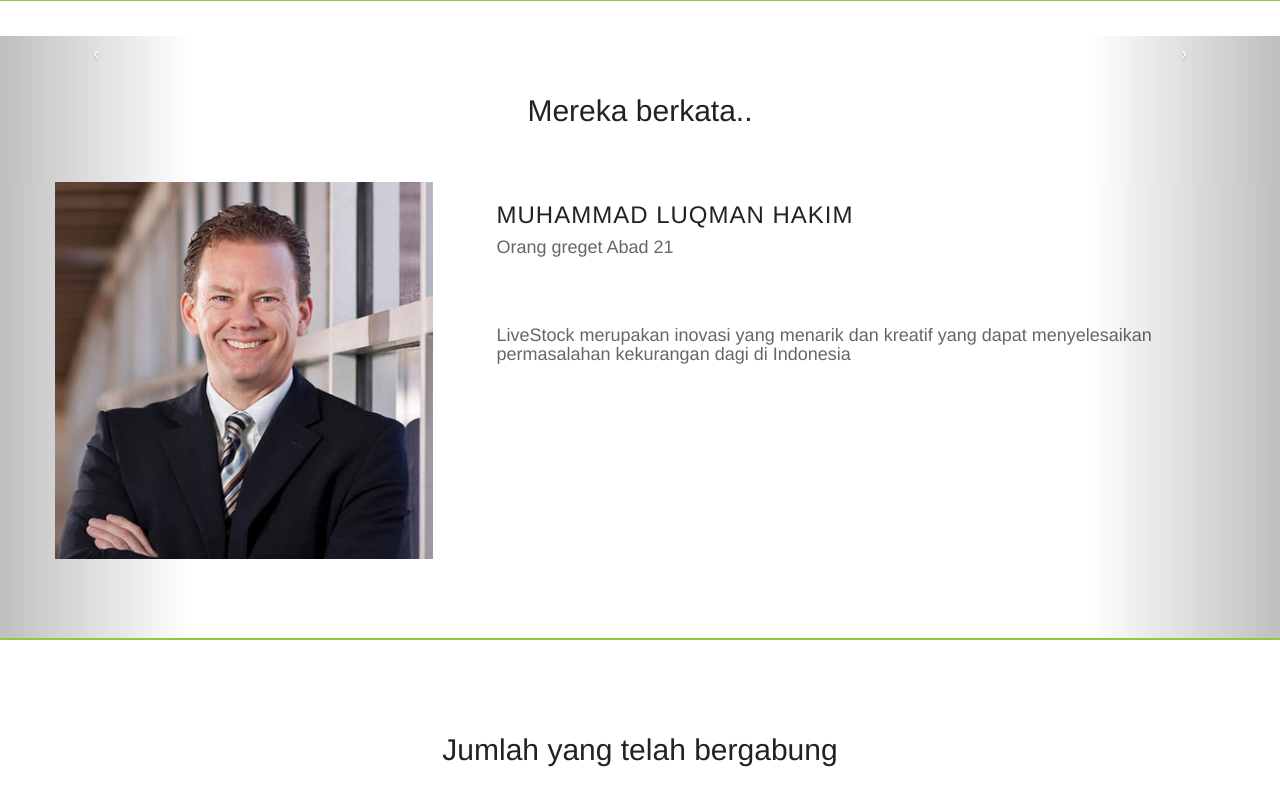
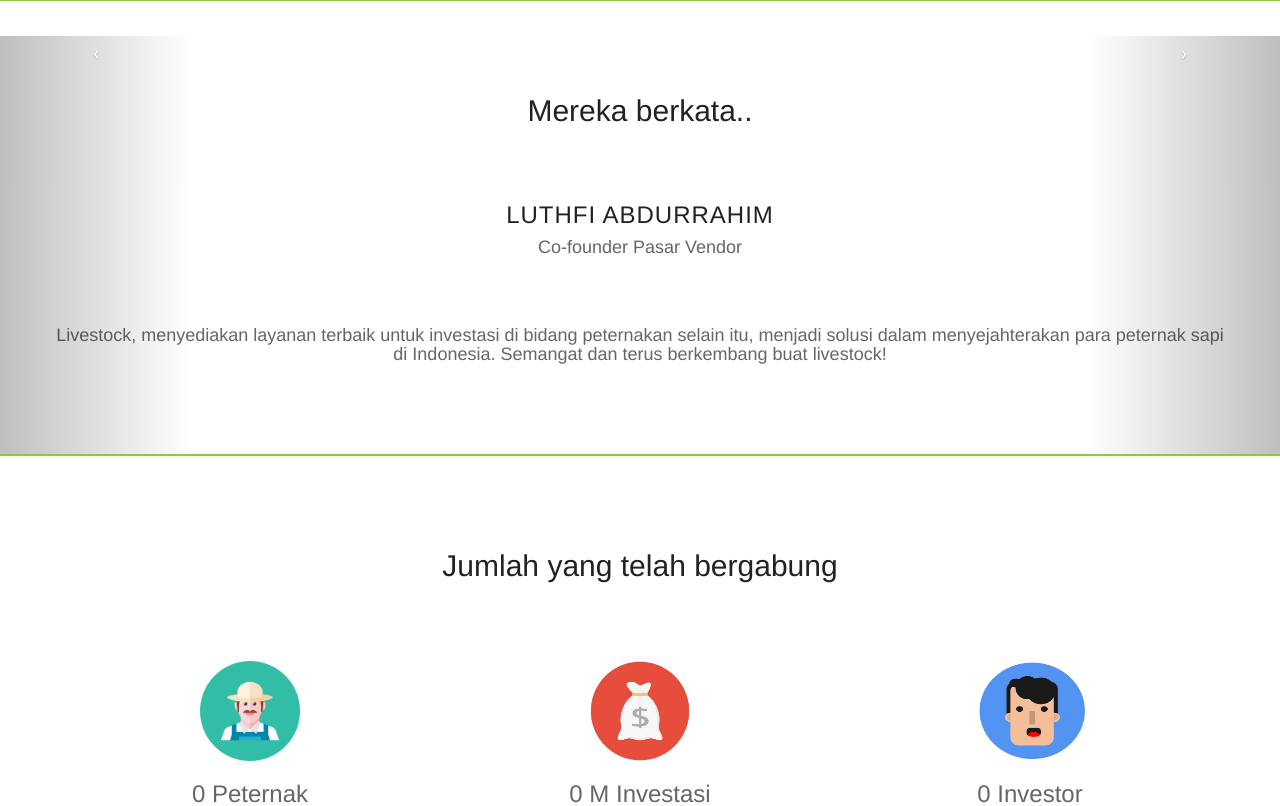
Before and after one commit to afiqrasyidm/LiveStock, a PHP site: page / in a window 1280 px wide. Shown: the part 2103-2909 px from the top of the page. Run offline with PHP 8.4, Linux system fonts and the light colour scheme.

Commit message:
nabah fitur inc

```diff
--- a/index.php
+++ b/index.php
@@ -29,6 +29,9 @@
         <form action="detail-lowongan.php">
           <?php if(!isset($_SESSION["username"])) {
               echo "<input role='button' data-toggle='modal' data-target='#login-modal' value='Mulai Sekarang' style='background-color: #4CAF50;border: none;color: white;text-align: center;text-decoration: none;display: inline-block;font-size: 16px;margin: 4px 2px;cursor: pointer;padding: 10px 24px;'>";
+
+
+
 
             }else{
               echo "<input type='submit' value='Mulai Sekarang' style='background-color: #4CAF50;border: none;color: white;text-align: center;text-decoration: none;display: inline-block;font-size: 16px;margin: 4px 2px;cursor: pointer;padding: 10px 24px;'>";
@@ -169,15 +172,20 @@
                 <h2>Mereka berkata..</h2>
               </div>
               <div class="row feature design">
-                <div class="area1 columns right">
-                  <h3>Muhammad Luqman Hakim</h3>
-				  <h4>Orang greget Abad 21</h4>
+                <div >
+				 <center>
+                  <h3>Luthfi Abdurrahim</h3>
+
+				  <h4>Co-founder Pasar Vendor</h4>
 
 				  <br>
 				  <br>
-                  <h4> LiveStock merupakan inovasi yang menarik dan kreatif yang dapat menyelesaikan permasalahan kekurangan dagi di Indonesia </h5>
-                </div>
-                <div class="area2 columns feature-media left"> <img src="images/photo-1.jpg" alt="" width="100%"> </div>
+
+                  <h4> Livestock, menyediakan layanan terbaik untuk investasi di bidang peternakan
+					selain itu, menjadi solusi dalam menyejahterakan para peternak sapi di Indonesia.
+					Semangat dan terus berkembang buat livestock! </h4>
+					</center>
+				</div>
               </div>
             </div>
           </section>
@@ -190,36 +198,16 @@
                 <h2>Mereka berkata..</h2>
               </div>
               <div class="row feature design">
-                <div class="area1 columns right">
-                  <h3>Muhammad Luqman Hakim</h3>
-				  <h4>Orang greget Abad 21</h4>
+                <div >
+				 <center>
+				<h3>M Hanif F</h3>
+				  <h4>Co-founder KerjAsik</h4>
 
 				  <br>
 				  <br>
-                  <h4> LiveStock merupakan inovasi yang menarik dan kreatif yang dapat menyelesaikan permasalahan kekurangan dagi di Indonesia </h5>
-                </div>
-                <div class="area2 columns feature-media left"> <img src="images/photo-2.jpg" alt="" width="100%"> </div>
-              </div>
-            </div>
-          </section>
-        </div>
-        <div class="item">
-          <section id="aboutUs">
-            <div class="container">
-              <div class="heading text-center">
-                <!-- Heading -->
-                <h2>Mereka berkata..</h2>
-              </div>
-              <div class="row feature design">
-                <div class="area1 columns right">
-					<h3>Muhammad Luqman Hakim</h3>
-				  <h4>Orang greget Abad 21</h4>
-
-				  <br>
-				  <br>
-                  <h4> LiveStock merupakan inovasi yang menarik dan kreatif yang dapat menyelesaikan permasalahan kekurangan dagi di Indonesia </h5>
-                </div>
-                <div class="area2 columns feature-media left"> <img src="images/photo-3.jpg" alt="" width="100%"> </div>
+                  <h4> Livestock memberikan solusi yang sangat inovatif untuk menjadi pilihan investasi..Terus berkembang </h4>
+                </center>
+				</div>
               </div>
             </div>
           </section>
--- a/login.php
+++ b/login.php
@@ -22,6 +22,13 @@
 
 			$_SESSION['username'] = $userData["username"];
 			$_SESSION['email'] = $userData["email"];
+
+
+
+			$sql1 = "UPDATE user SET login_count =  login_count + 1 WHERE username = '$username'";
+
+			$updateData = $conn->query($sql1);
+
 
 
 			echo "<script>
```
